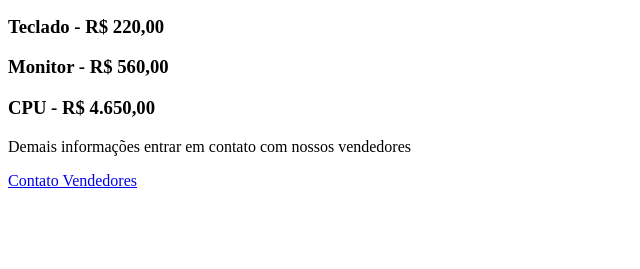
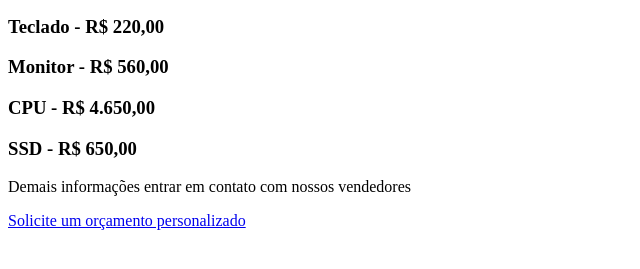
Before and after one commit to DevGouveia1/Forum-Gerencia-de-Configuracao, a plain HTML site: page index.html in a window 1280 px wide. Shown: the part 105-374 px from the top of the page, without its empty margins (0-640 px from the left). Drawn offline with Linux system fonts and the light colour scheme.

Commit message:
Adicionando produto

```diff
--- a/index.html
+++ b/index.html
@@ -11,8 +11,9 @@
 <h3>Teclado - R$ 220,00</h3>
 <h3>Monitor - R$ 560,00</h3>
 <h3>CPU - R$ 4.650,00</h3>
+<h3>SSD - R$ 650,00</h3>
 <p>Demais informações entrar em contato com nossos vendedores</p>
- <a href="https://www.pudim.com.br">Contato Vendedores </a>
+ <a href="https://www.pudim.com.br">Solicite um orçamento personalizado </a>
 
 </body>
 </html>
```
